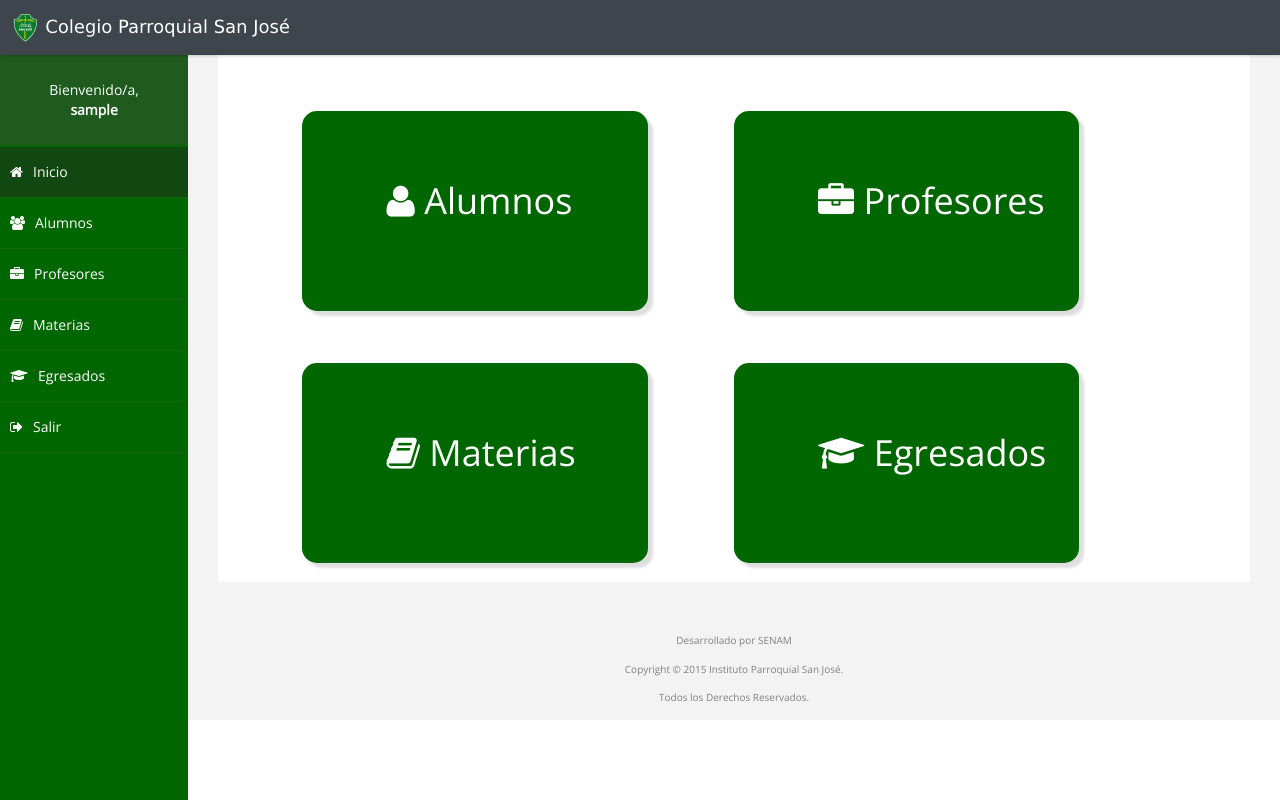
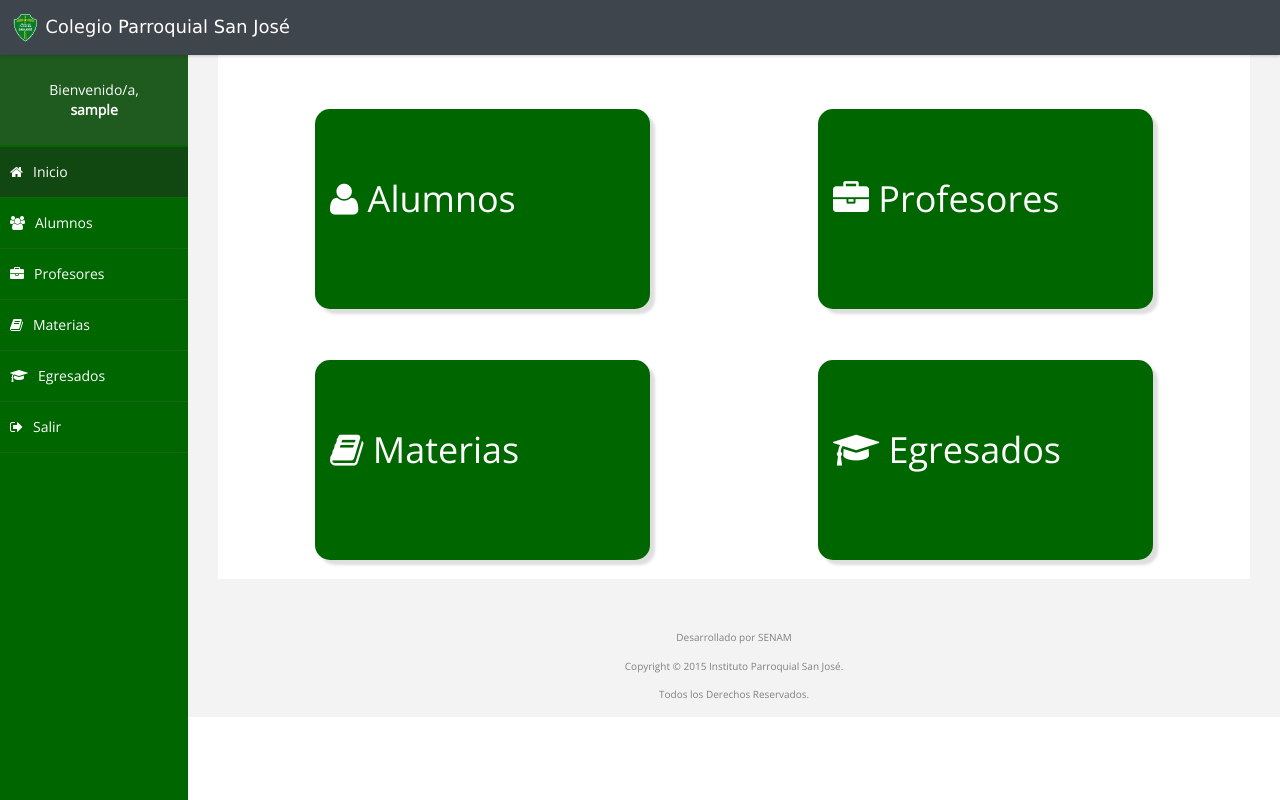
Before and after one commit to SenamVillada/proyectoSanJose, a Django app: page / in a window 1280 px wide. Run offline with Django 3.2, Linux system fonts and the light colour scheme; the visitor is signed in with stand-in values (Sample User, id 1); some libraries are stand-ins or nearby versions.

Commit message:
Cambie los botones del inicio.html de la vista del admin

```diff
--- a/matriculas/static/css/admin/custom.css
+++ b/matriculas/static/css/admin/custom.css
@@ -36,6 +36,7 @@
     -moz-transition: all 0.2s ease-in-out;
     -o-transition: all 0.2s ease-in-out;
     transition: all 0.2s ease-in-out;
+    text-align: center;
     }
 
 .boton-inicio:hover{
@@ -125,7 +126,6 @@ body {
     vertical-align: middle;
     margin-top: 50%;
     position: absolute;
-    margin-left: 20%;
 }
 .no-boder {
     border:1px solid #f3f3f3;
--- a/matriculas/templates/inicio.html
+++ b/matriculas/templates/inicio.html
@@ -73,23 +73,35 @@
                     <!-- <div class="col-md-12">
                     <h2>Administracion del Sistema</h2>
                     <h5>Bienvenido al sistema <b>agustin</b> !</h5> -->
+                    <div class="col-lg-12">
+                        <div class="col-lg-1"></div>
                         <a href="/alumnos">
-										<div class="col-lg-4 col-sm-5 col-lg-offset-1 boton-inicio">
-                    <h1 class="verticalcenter text-center h1"><span class="fa fa-user fa-1x" aria-hidden="true"></span> Alumnos</h1>
-                        </div></a>
+                            <div class="col-lg-4 col-sm-5 boton-inicio">
+                            <h1 class="verticalcenter h1"><span class="fa fa-user fa-1x " aria-hidden="true"></span> Alumnos</h1>
+                            </div>
+                        </a>
+                        <div class="col-lg-2"></div>
                         <a href="/profesores">
-                    <div class="col-lg-4 col-sm-5 col-lg-offset-1 boton-inicio">
+                            <div class="col-lg-4 col-sm-5 boton-inicio">
                             <h1 class="verticalcenter text-center h1"><span class="fa fa-briefcase fa-1x" aria-hidden="true"></span> Profesores</h1>
-                        </div></a>
+                            </div>
+                        </a>
+                        <div class="col-lg-1"></div>
+                    </div>
+                    <div class="col-lg-12">
+                        <div class="col-lg-1"></div>
                         <a href="/materias">
-                    <div class="col-lg-4 col-sm-5 col-lg-offset-1 boton-inicio">
+                            <div class="col-lg-4 col-sm-5 boton-inicio">
                             <h1 class="verticalcenter text-center h1"><span class="fa fa-book fa-1x" aria-hidden="true"></span> Materias</h1>
-                        </div></a>
+                            </div>
+                        </a>
+                        <div class="col-lg-2"></div>
                         <a href="/egresados">
-                    <div class="col-lg-4 col-sm-5 col-lg-offset-1 boton-inicio">
+                            <div class="col-lg-4 col-sm-5 boton-inicio">
                             <h1 class="verticalcenter text-center h1"><span class="fa fa-graduation-cap fa-1x" aria-hidden="true"></span> Egresados</h1>
-                        </div></a>
-
+                            </div>
+                        </a>
+                    </div>
                 </div>
                  <!-- /. ROW  -->
                 <div class="row">
```
Lines whose indentation alone changed are shown as unchanged.
